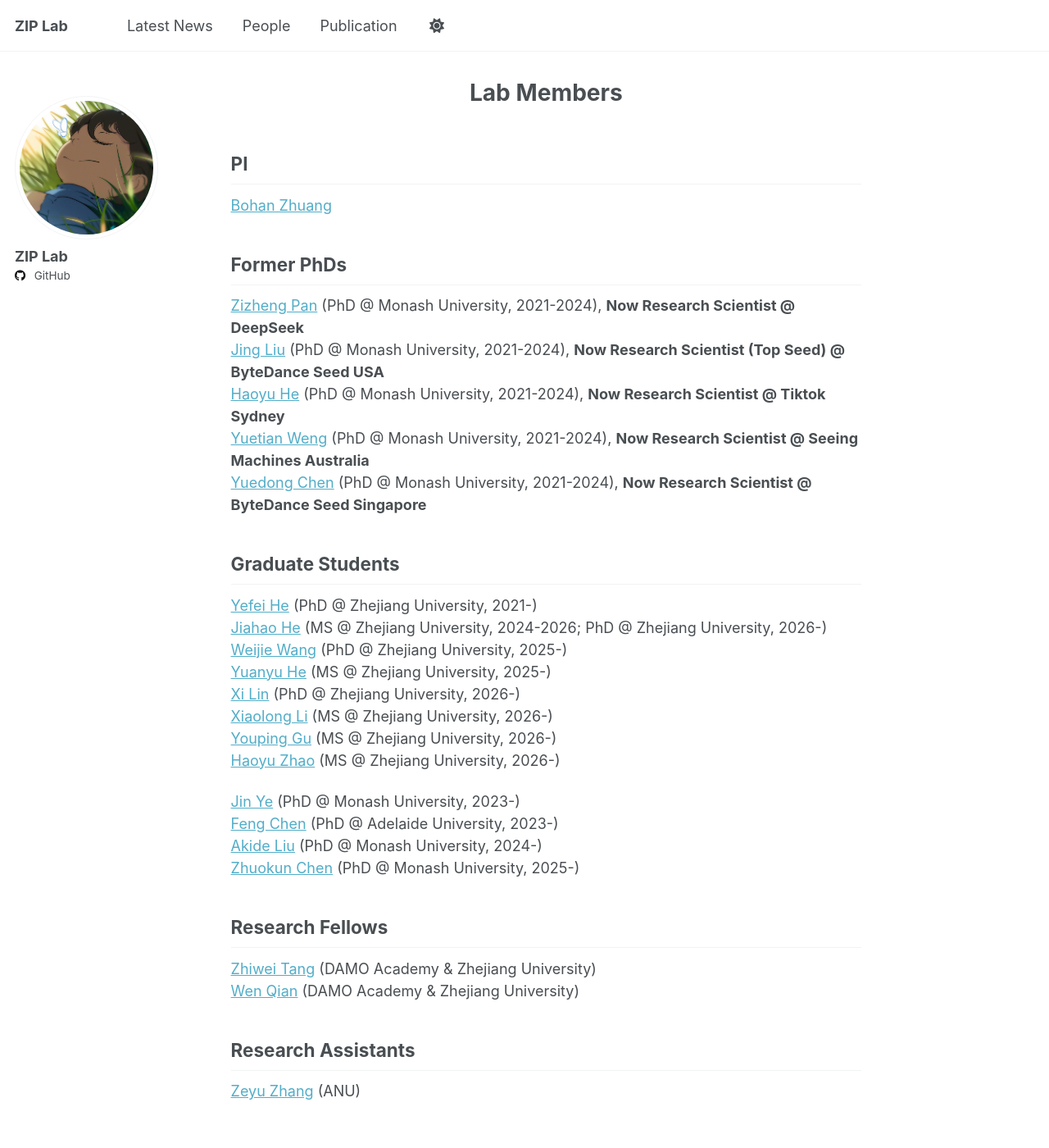
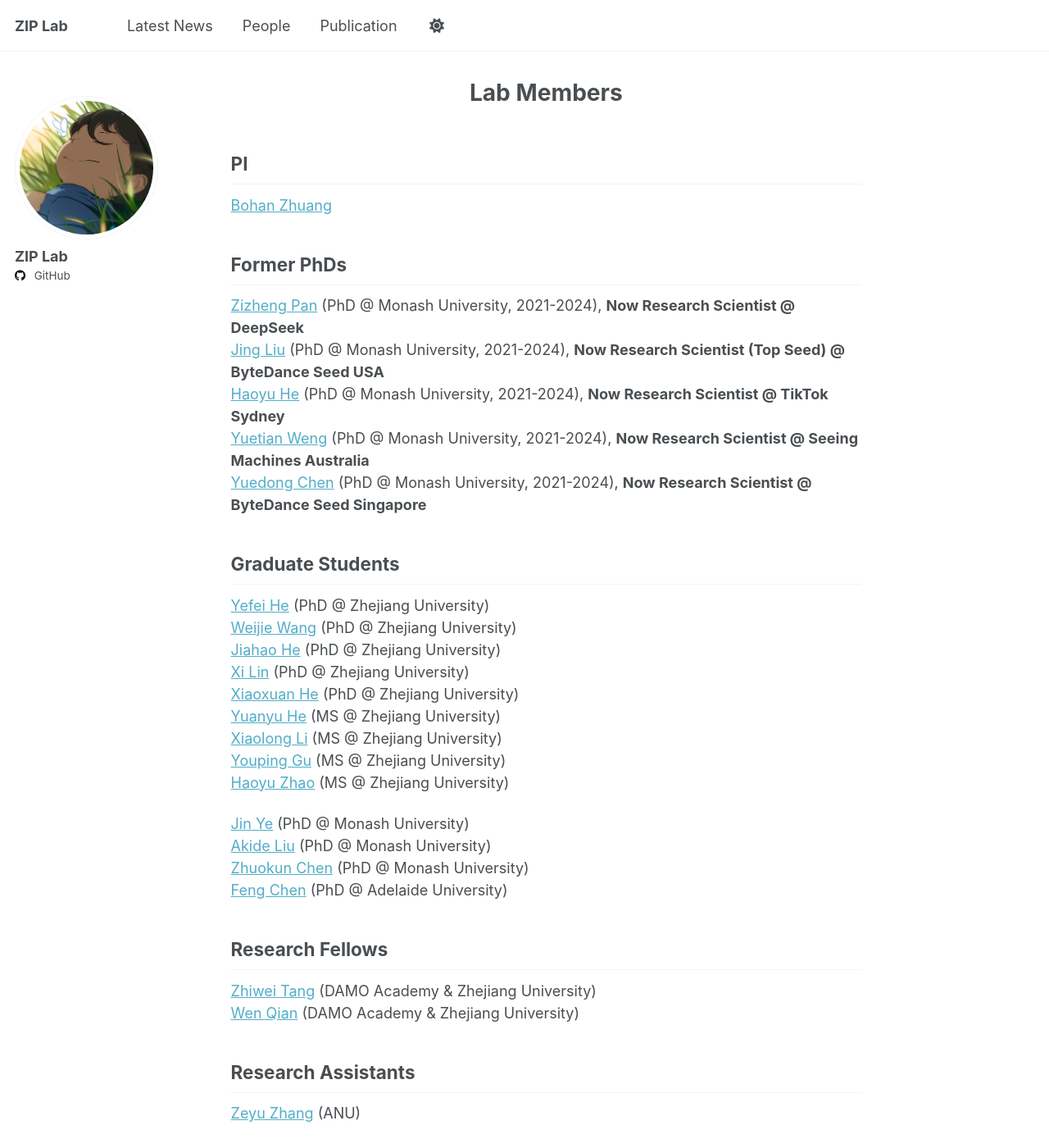
Before and after one commit to ziplab/ziplab.github.io, a Jekyll site: the page built from _pages/people.md, in a window 1280 px wide and 1400 px high. Shown: the whole window at 82% size. Built offline with Jekyll 4.4.1, drawn with Linux system fonts in a browser that asks for light colours.

Commit message:
Update people.md

```diff
--- a/_pages/people.md
+++ b/_pages/people.md
@@ -9,25 +9,26 @@ author_profile: true
 ## Former PhDs
 [Zizheng Pan](https://scholar.google.com.au/citations?user=w_VMopoAAAAJ&hl=en) (PhD @ Monash University, 2021-2024), **Now Research Scientist @ DeepSeek**
 [Jing Liu](https://scholar.google.com/citations?user=-lHaZH4AAAAJ&hl=en) (PhD @ Monash University, 2021-2024), **Now Research Scientist (Top Seed) @ ByteDance Seed USA**
-[Haoyu He](https://scholar.google.com/citations?user=aU1zMhUAAAAJ&hl=en) (PhD @ Monash University, 2021-2024), **Now Research Scientist @ Tiktok Sydney**
+[Haoyu He](https://scholar.google.com/citations?user=aU1zMhUAAAAJ&hl=en) (PhD @ Monash University, 2021-2024), **Now Research Scientist @ TikTok Sydney**
 [Yuetian Weng](https://openreview.net/profile?id=~Yuetian_Weng1) (PhD @ Monash University, 2021-2024), **Now Research Scientist @ Seeing Machines Australia**
 [Yuedong Chen](https://scholar.google.com.sg/citations?user=GqgGZlQAAAAJ) (PhD @ Monash University, 2021-2024), **Now Research Scientist @ ByteDance Seed Singapore**
 
 
 ## Graduate Students
-[Yefei He](https://hexy.tech/publication/) (PhD @ Zhejiang University, 2021-)
-[Jiahao He](https://github.com/Hygge02) (MS @ Zhejiang University, 2024-2026; PhD @ Zhejiang University, 2026-)
-[Weijie Wang](https://lhmd.top/) (PhD @ Zhejiang University, 2025-)
-[Yuanyu He](https://github.com/Yuanyu0) (MS @ Zhejiang University, 2025-)
-[Xi Lin](https://github.com/erix025) (PhD @ Zhejiang University, 2026-)
-[Xiaolong Li](https://xiaolong-li1.github.io/) (MS @ Zhejiang University, 2026-)
-[Youping Gu](https://github.com/Tacossp) (MS @ Zhejiang University, 2026-)
-[Haoyu Zhao](zhao-haoyu.github.io) (MS @ Zhejiang University, 2026-)
+[Yefei He](https://hexy.tech/publication/) (PhD @ Zhejiang University)
+[Weijie Wang](https://lhmd.top/) (PhD @ Zhejiang University)
+[Jiahao He](https://github.com/Hygge02) (PhD @ Zhejiang University)
+[Xi Lin](https://github.com/erix025) (PhD @ Zhejiang University)
+[Xiaoxuan He](https://scholar.google.com/citations?user=Q8EDNIgAAAAJ&hl=zh-CN) (PhD @ Zhejiang University)
+[Yuanyu He](https://github.com/Yuanyu0) (MS @ Zhejiang University)
+[Xiaolong Li](https://xiaolong-li1.github.io/) (MS @ Zhejiang University)
+[Youping Gu](https://github.com/Tacossp) (MS @ Zhejiang University)
+[Haoyu Zhao](zhao-haoyu.github.io) (MS @ Zhejiang University)
 
-[Jin Ye](https://scholar.google.com/citations?user=UFBrJOAAAAAJ) (PhD @ Monash University, 2023-)
-[Feng Chen](https://github.com/Chenfeng1271) (PhD @ Adelaide University, 2023-)
-[Akide Liu](https://scholar.google.com/citations?hl=en&user=1HjSeKgAAAAJ) (PhD @ Monash University, 2024-)
-[Zhuokun Chen](https://openreview.net/profile?id=%7EZhuokun_Chen4) (PhD @ Monash University, 2025-)
+[Jin Ye](https://scholar.google.com/citations?user=UFBrJOAAAAAJ) (PhD @ Monash University)
+[Akide Liu](https://scholar.google.com/citations?hl=en&user=1HjSeKgAAAAJ) (PhD @ Monash University)
+[Zhuokun Chen](https://openreview.net/profile?id=%7EZhuokun_Chen4) (PhD @ Monash University)
+[Feng Chen](https://github.com/Chenfeng1271) (PhD @ Adelaide University)
 
 
 ## Research Fellows
```
